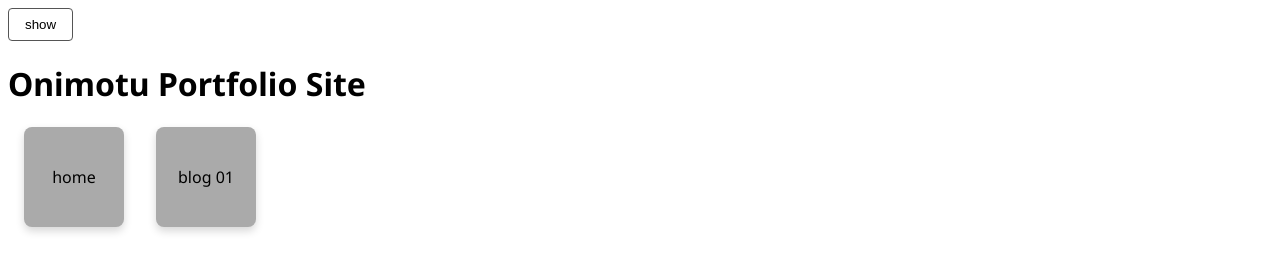
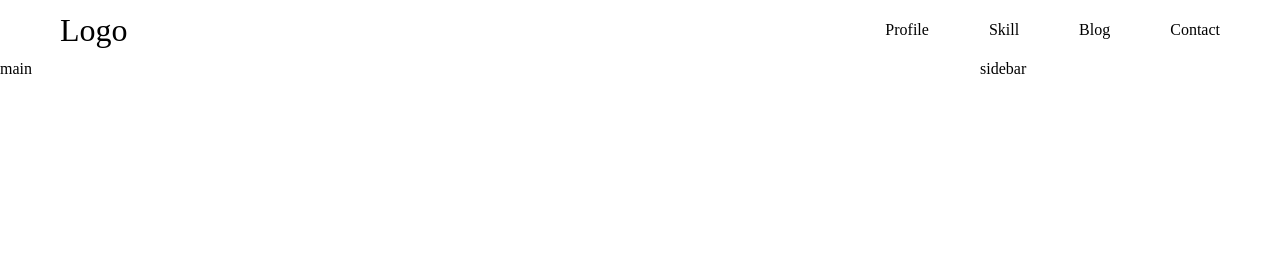
Before and after one commit to onimotu/my-portfolio-site, a plain HTML site: page index.html in a window 1280 px wide. Drawn offline with nearby package versions, Linux system fonts and the light colour scheme; files that its build step writes are made by us from their sources.

Commit message:
[update] portfolio site

```diff
--- /dev/null
+++ b/css/_header.scss
@@ -0,0 +1,37 @@
+header {
+  // background: $indigo;
+  padding: 0 30px;
+}
+
+.gnav {
+  height: 60px;
+  display: flex;
+  &__logo {
+    font-size: 2rem;
+    height: 100%;
+    display: flex;
+    align-items: center;
+    margin-left: 30px;
+  }
+  &__list {
+    width: 100%;
+    max-width: 1000px;
+    margin-left: auto;
+    justify-content: flex-end;
+    li {
+      height: 100%;
+    }
+  }
+  &__link {
+    padding: 4px 30px 0 30px;
+    height: 100%;
+    display: block;
+    display: flex;
+    align-items: center;
+    transition: 0.3s ease;
+    border-bottom: 4px solid rgba(0, 0, 0, 0);
+    &:hover {
+      border-bottom: 4px solid #333;
+    }
+  }
+}
--- /dev/null
+++ b/css/base/_reset.scss
@@ -0,0 +1,27 @@
+* {
+  box-sizing: border-box;
+}
+
+body {
+  margin: 0;
+}
+
+p {
+  margin: 0;
+}
+
+a {
+  color: #000;
+  text-decoration: none;
+}
+
+nav {
+  ul {
+    margin: 0;
+    padding: 0;
+    display: flex;
+  }
+  li {
+    list-style: none;
+  }
+}
--- /dev/null
+++ b/css/base/_variables.scss
@@ -0,0 +1,4 @@
+$red: #d32f2f;
+$indigo: #303f9f;
+$blue: #1976d2;
+$green: #00796b;
--- a/css/style.scss
+++ b/css/style.scss
@@ -1,80 +1,25 @@
-* {
-  box-sizing: border-box;
-}
-// 赤色の文字
+@import './base/reset';
+@import './base/variables';
+@import './header';
 
-a {
-  text-decoration: none;
-  color: #000;
-}
-
-// Google Font
-body {
-  font-family: 'Noto Sans', sans-serif;
-}
-
-.red {
-  color: tomato;
-  &:hover {
-    color: red;
-  }
-}
-
-// 箱のデザイン
-.box {
-  width:100px;
-  height: 100px;
-  background: #aaa;
-  border-radius: 8px;
-  box-shadow: 0 4px 8px rgba(0,0,0,0.16);
-  margin: 0 16px 8px;
-  display: flex;
-  justify-content: center;
-  align-items: center;
-  transition: 0.3s ease;
-  &:hover {
-    transform: translateY(-2px);
-    box-shadow: 0 6px 12px rgba(0,0,0,0.2);
-    cursor: pointer;
-    opacity: 0.7;
-
-  }
-}
-
-.flex {
+.container {
   display: flex;
 }
 
-.anime-box {
-  width: 10px;
-  height: 100px;
-  transition: 1s ease;
-  background: cornflowerblue;
-  &:hover {
-    width: 200px;
-  }
+.content {
+  height: 60px;
+  // background: $red;
+  flex-grow: 1;
 }
 
-// ボタン
-.btn {
-  background: #fff;
-  border: 1px solid #555;
-  border-radius: 4px;
-  padding: 8px 16px;
-  cursor: pointer;
-  transition: 0.3s ease;
-  &:hover {
-    background: #555;
-    color: #fff
-  }
+.sidebar {
+  height: 60px;
+  width: 100%;
+  max-width: 300px;
+  // background: $green;
 }
 
-// SP Nav
-.sp-nav {
-  background: #eee;
-  display: none;
-  padding: 8px;
-  a:hover {
-    text-decoration: underline #555;
-  }
+.footer {
+  height: 60px;
+  // background: $blue;
 }
--- a/index.html
+++ b/index.html
@@ -1,39 +1,28 @@
 <!DOCTYPE html>
-<html lang="ja">
-
+<html lang="en">
   <head>
-  <meta charset="UTF-8">
-  <meta name="viewport" content="width=device-width, initial-scale=1.0">
-  <meta http-equiv="X-UA-Compatible" content="ie=edge">
-  <title>Onimotu Portfolio Site</title>
-  <link href="https://fonts.googleapis.com/css?family=Noto+Sans:400,700&display=swap" rel="stylesheet">
-  <link rel="stylesheet" href="/css/style.css">
+    <meta charset="UTF-8" />
+    <meta name="viewport" content="width=device-width, initial-scale=1.0" />
+    <meta http-equiv="X-UA-Compatible" content="ie=edge" />
+    <title>Document</title>
+    <link rel="stylesheet" href="css/style.min.css" />
   </head>
-
   <body>
-
-  <nav id="sp-nav" class="sp-nav">
-    <ul>
-      <li><a href="/">home</a></li>
-      <li><a href="/blog/blog01.html">blog 01</a></li>
+    <header>
+      <nav class="gnav">
+        <p class="gnav__logo">Logo</p>
+        <ul class="gnav__list">
+          <li><a class="gnav__link" href="#">Profile</a></li>
+          <li><a class="gnav__link" href="#">Skill</a></li>
+          <li><a class="gnav__link" href="#">Blog</a></li>
+          <li><a class="gnav__link" href="#">Contact</a></li>
         </ul>
       </nav>
-  <button id="show-button" class="btn">show</button>
-
-  <h1>Onimotu Portfolio Site</h1>
-  <div class="flex">
-    <a href="/">
-      <div class="box">home</div>
-    </a>
-    <a href="./blog/blog01.html">
-      <div class="box">blog 01</div>
-    </a>
+    </header>
+    <div class="container">
+      <main class="content">main</main>
+      <aside class="sidebar">sidebar</aside>
     </div>
-
-
-  <!-- <div class="anime-box"></div> -->
-  <script src="https://ajax.googleapis.com/ajax/libs/jquery/3.4.1/jquery.min.js"></script>
-  <script src="/js/main.js"></script>
+    <footer class="footer"></footer>
   </body>
-
 </html>
--- a/js/main.js
+++ /dev/null
@@ -1,20 +0,0 @@
-$(function () {
-  $('#show-button').click(function () {
-    // printHello()
-    // sayHello()
-    $('#sp-nav').stop(true, false).slideToggle("slow")
-  })
-})
-
-function printHello() {
-  console.log("Hello")
-}
-
-function sayHello(name) {
-  if (!name) {
-    str = "hello"
-  } else {
-    str = "hello " + name + "!!!!"
-  }
-  alert(str)
-}
```
Also changed, not shown: blog/blog01.html (deleted, +0 -33 lines), css/style.min.css, 1 other file. Lines whose indentation alone changed are shown as unchanged.
